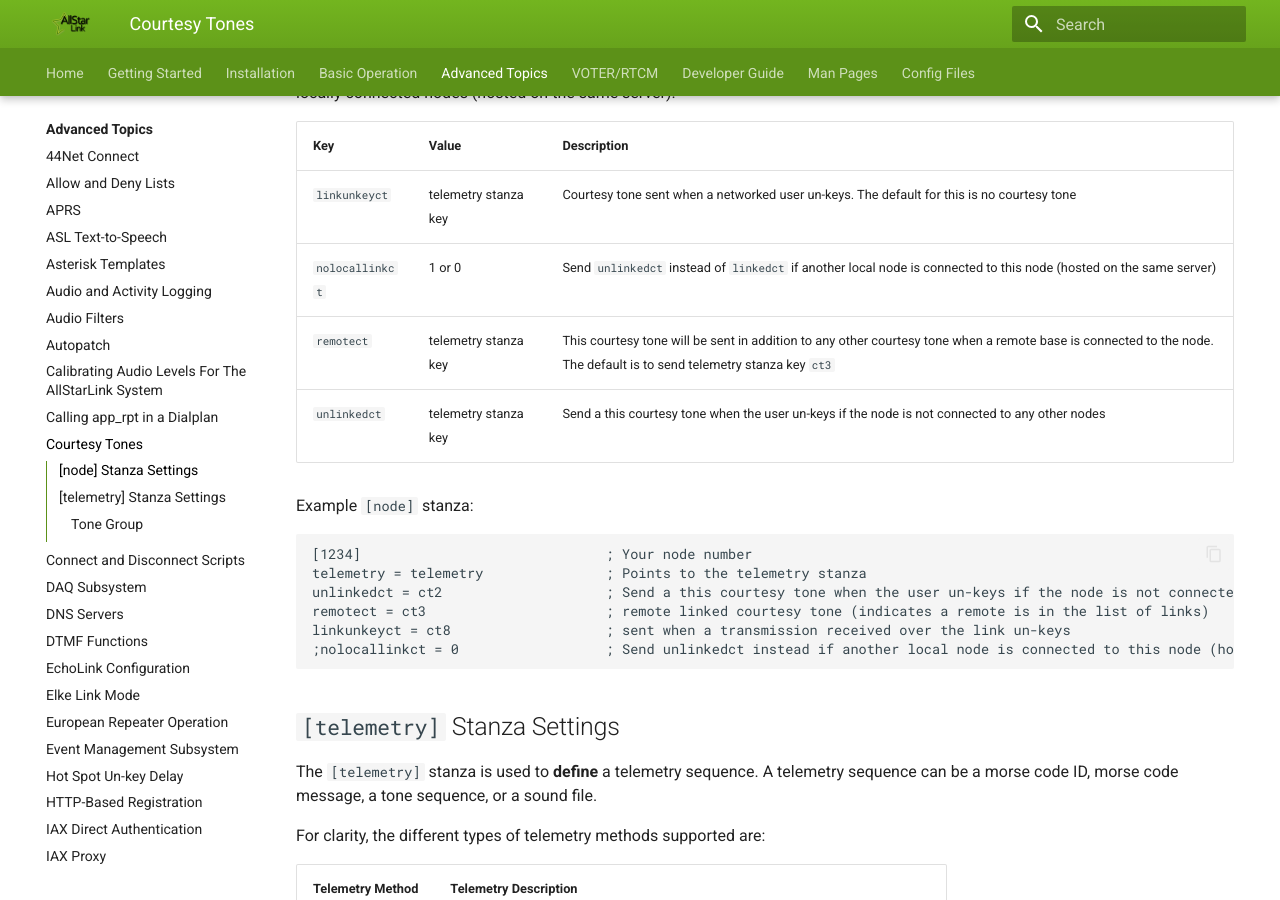
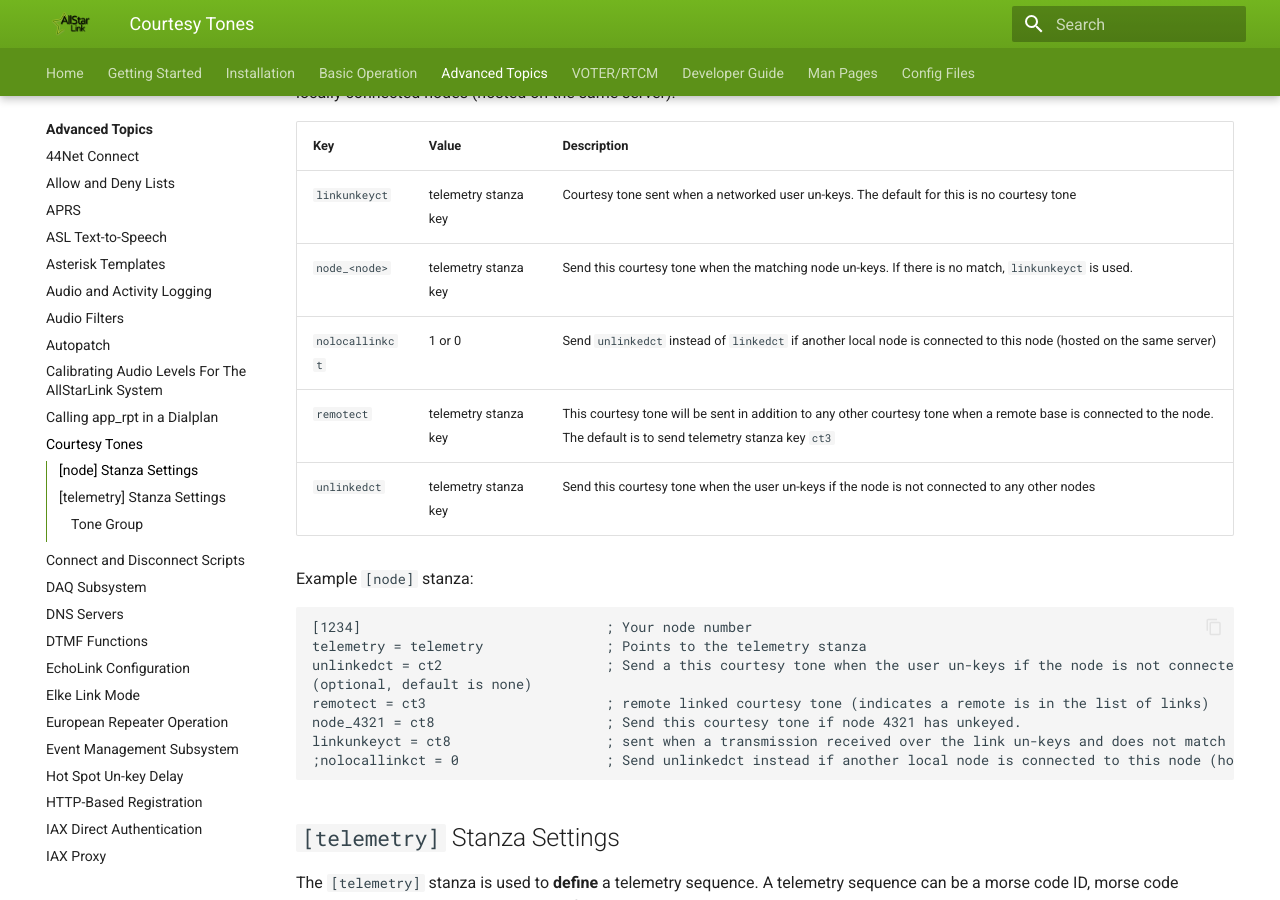
Before and after one commit to AllStarLink/ASL3-Manual, an MkDocs documentation site: the page built from docs/adv-topics/courtesytones.md, in a window 1280 px wide and 900 px high, scrolled down 332 px. Built offline with MkDocs 1.6.1 and Material for MkDocs 9.7.7, drawn with Linux system fonts in a browser that asks for light colours.

Commit message:
Add `node_<node>` functions

````diff
--- a/docs/adv-topics/courtesytones.md
+++ b/docs/adv-topics/courtesytones.md
@@ -9,18 +9,21 @@
 Key|Value|Description
 ---|-----|-----------
 `linkunkeyct`|telemetry stanza key|Courtesy tone sent when a networked user un-keys. The default for this is no courtesy tone
+`node_<node>`|telemetry stanza key|Send this courtesy tone when the matching node un-keys.  If there is no match, `linkunkeyct` is used.
 `nolocallinkct`|1 or 0|Send `unlinkedct` instead of `linkedct` if another local node is connected to this node (hosted on the same server)
 `remotect`|telemetry stanza key|This courtesy tone will be sent in addition to any other courtesy tone when a remote base is connected to the node. The default is to send telemetry stanza key `ct3`
-`unlinkedct`|telemetry stanza key|Send a this courtesy tone when the user un-keys if the node is not connected to any other nodes
+`unlinkedct`|telemetry stanza key|Send this courtesy tone when the user un-keys if the node is not connected to any other nodes
 
 Example `[node]` stanza:
 
 ```
 [1234]                              ; Your node number
 telemetry = telemetry               ; Points to the telemetry stanza
-unlinkedct = ct2                    ; Send a this courtesy tone when the user un-keys if the node is not connected to any other nodes. (optional, default is none)
+unlinkedct = ct2                    ; Send a this courtesy tone when the user un-keys if the node is not connected to any other nodes.
+(optional, default is none)
 remotect = ct3                      ; remote linked courtesy tone (indicates a remote is in the list of links)
-linkunkeyct = ct8                   ; sent when a transmission received over the link un-keys
+node_4321 = ct8                     ; Send this courtesy tone if node 4321 has unkeyed.
+linkunkeyct = ct8                   ; sent when a transmission received over the link un-keys and does not match node_<node>
 ;nolocallinkct = 0                  ; Send unlinkedct instead if another local node is connected to this node (hosted on the same server).
 ```
 
````
Also changed, not shown: docs/config/rpt_conf.md (+11 -0 lines).
